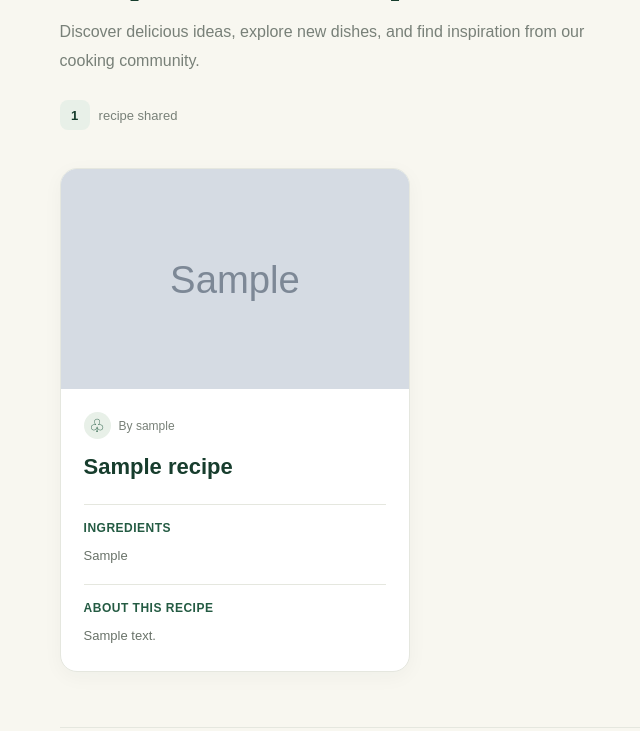
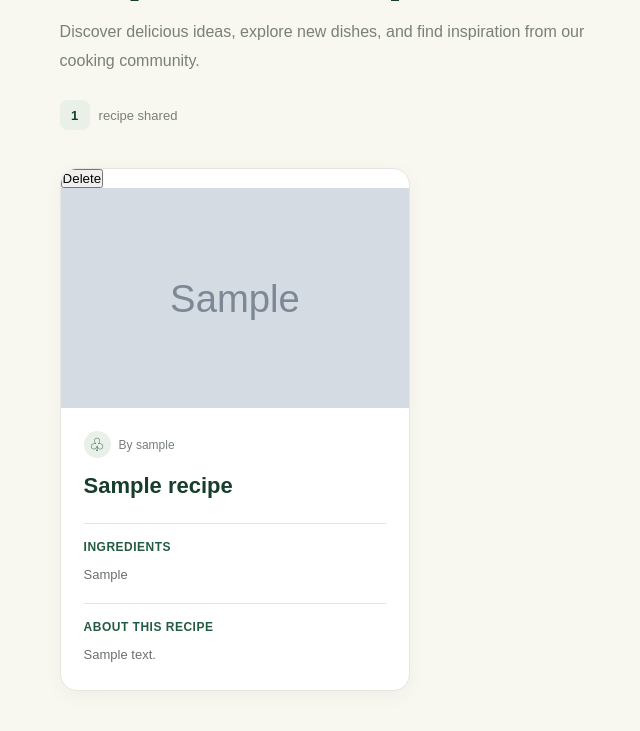
Before and after one commit to theabhikushwaha/Django-advanced, a Django app: page /recipe/view/ in a window 1280 px wide. Shown: the part 248-979 px from the top of the page, without its empty margins (30-670 px from the left). Run offline with Django 5.2, Linux system fonts and the light colour scheme; tables that the repository leaves empty hold one stand-in row (values such as "Sample post"); grey boxes marked "Sample" are stand-in pictures.

Commit message:
recipe udpate

```diff
--- a/core/recipe/templates/recipe/viewrecipe.html
+++ b/core/recipe/templates/recipe/viewrecipe.html
@@ -28,6 +28,8 @@
     <!-- Page Introduction -->
     <main class="page-container">
 
+
+
         <section class="page-intro">
             <span class="eyebrow">THE COMMUNITY COOKBOOK</span>
 
@@ -54,8 +56,16 @@
         <section class="recipe-grid">
 
             {% for recipe in recipes %}
+                 <!-- buttons  -->
                 <article class="recipe-card">
 
+                    <form action="{% url 'recipe_delete' recipe.id %}">
+                       {% csrf_token %}
+                        <button type="submit"
+                            onclick="return confirm('Delete this recipe?')">
+                             Delete
+                       </button>
+                    </form>
                     <div class="recipe-image-container">
                         {% if recipe.image %}
                             <img
--- a/core/recipe/urls.py
+++ b/core/recipe/urls.py
@@ -7,6 +7,7 @@ urlpatterns = [
     path('', views.recipehome, name='recipehome'),
     path('add/', views.Recipe, name='recipe_form'),
     path('view/', views.Recipeview, name='recipe_view'),
+    path('recipe_delete/<int:id>', views.recipe_delete , name='recipe_delete')
 ]
 
 if settings.DEBUG:
--- a/core/recipe/views.py
+++ b/core/recipe/views.py
@@ -2,7 +2,6 @@ from django.shortcuts import render, redirect, get_object_or_404
 from django.http import HttpResponse, HttpResponseRedirect, HttpResponseNotAllowed
 from .form import RecipeForm
 from django.urls import reverse
-
 from . import models
 # Create your views here.
 
@@ -21,3 +20,8 @@ def Recipe(request):
 def Recipeview(request):
     recipes = models.Recipe.objects.all()
     return render(request, 'recipe/viewrecipe.html', {'recipes': recipes})
+
+def recipe_delete(request , id):
+    recipe = get_object_or_404(Recipe , id=id)
+    recipe.delete()
+    return redirect('Recipeview')
```
Also changed, not shown: core/model/templates/model/studentlist.html (+11 -2 lines), core/media/recipes/dodge_challenger_srt_demon.jpg (added), core/media/recipes/telegram.jpg (added).
